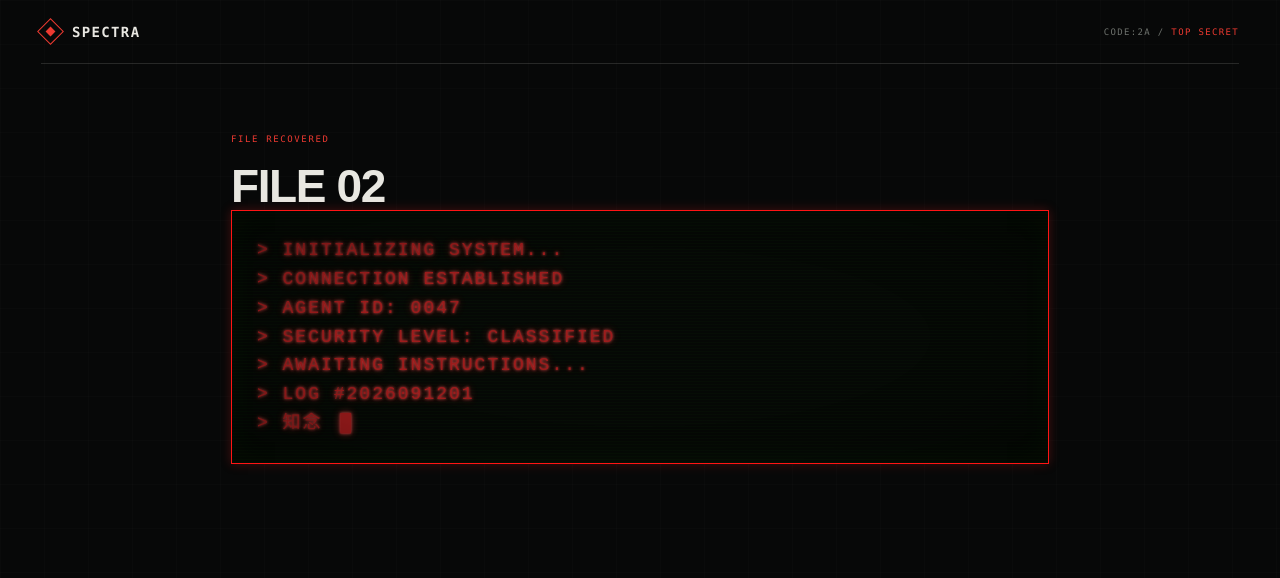
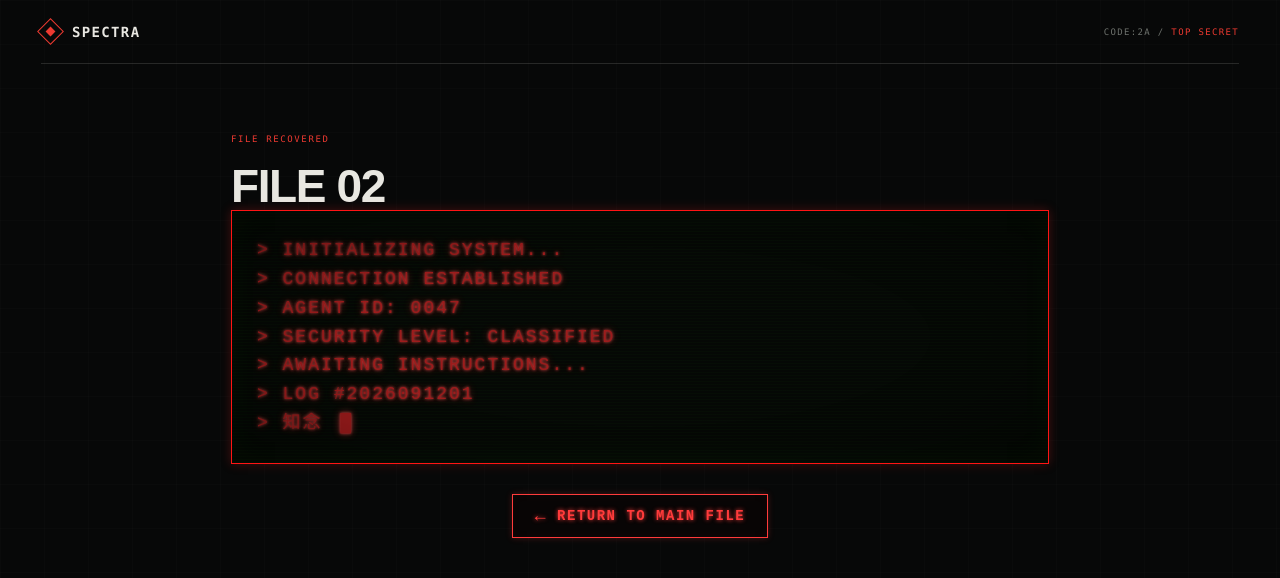
Before and after one commit to Vayxion/2-AEnju, a plain HTML site: page ending2.html in a window 1280 px wide. Drawn offline with Linux system fonts and the light colour scheme.

Commit message:
Add files via upload

```diff
--- a/ending2.html
+++ b/ending2.html
@@ -30,7 +30,12 @@
     > 知念
     </p>
   </div>
-
+  <div class="return-container">
+    <a href="endings.html" class="return-button">
+        <span class="return-arrow">←</span>
+        RETURN TO MAIN FILE
+    </a>
+  </div>
   </main>
 
   <div class="page-transition covered" id="page-transition" aria-hidden="false">
--- a/styles.css
+++ b/styles.css
@@ -1134,3 +1134,71 @@ button:hover {
         opacity: 0;
     }
 }
+
+/* =========================
+   RETURN TO MAIN FILE
+   ========================= */
+
+.return-container {
+    display: flex;
+    justify-content: center;
+    margin-top: 30px;
+    margin-bottom: 20px;
+}
+
+.return-button {
+    display: inline-flex;
+    align-items: center;
+    gap: 10px;
+
+    padding: 12px 22px;
+
+    font-family: "Courier New", monospace;
+    font-size: 14px;
+    font-weight: bold;
+    letter-spacing: 1.5px;
+    text-decoration: none;
+
+    color: #ff3b3b;
+    background: #080505;
+
+    border: 1px solid #ff3b3b;
+
+    box-shadow:
+        0 0 6px rgba(255, 59, 59, 0.25),
+        inset 0 0 10px rgba(255, 59, 59, 0.04);
+
+    text-shadow:
+        0 0 4px #ff3b3b;
+
+    transition:
+        background 0.2s ease,
+        color 0.2s ease,
+        box-shadow 0.2s ease,
+        transform 0.2s ease;
+}
+
+.return-arrow {
+    font-size: 18px;
+    line-height: 1;
+}
+
+.return-button:hover {
+    color: #080505;
+    background: #ff3b3b;
+
+    box-shadow:
+        0 0 12px rgba(255, 59, 59, 0.6),
+        0 0 25px rgba(255, 59, 59, 0.25);
+
+    text-shadow: none;
+
+    transform: translateY(-2px);
+}
+
+.return-button:active {
+    transform: translateY(0);
+
+    box-shadow:
+        0 0 5px rgba(255, 59, 59, 0.4);
+}
```
Also changed, not shown: ending1.html (+41 -8 lines), ending3.html (+6 -1 lines), ending4.html (+6 -1 lines).
